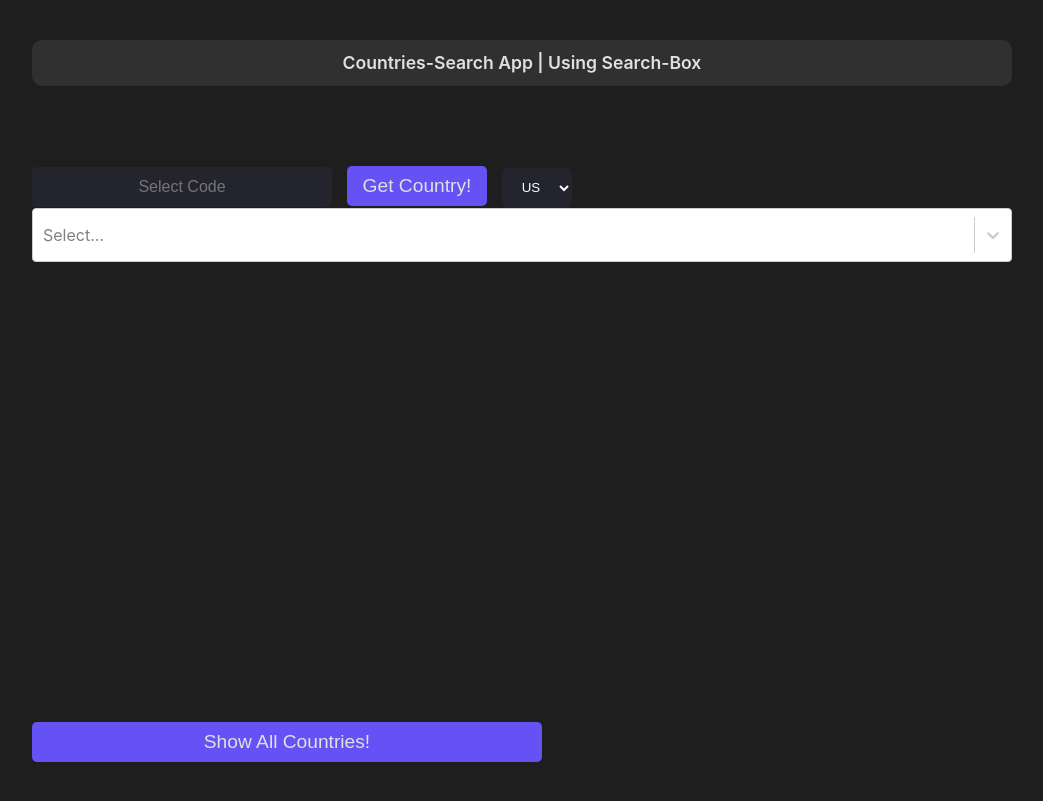
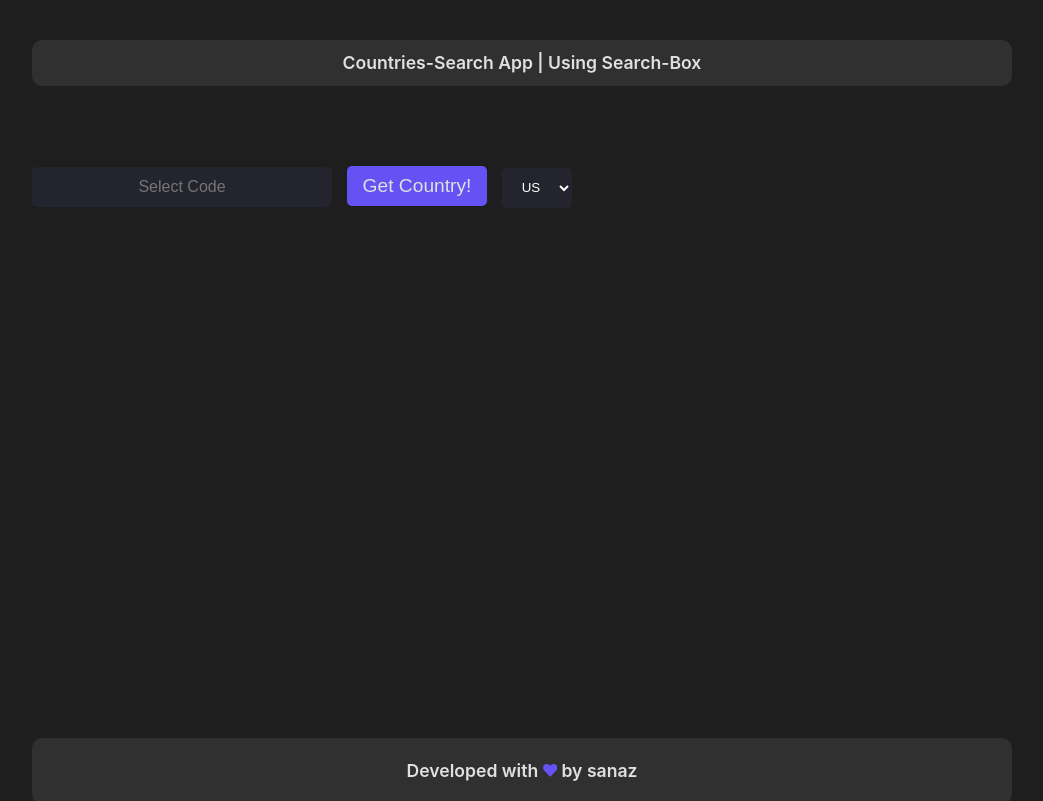
Before and after one commit to sanaz-gh/GraphQL-List-Countries, a React (Vite) app: page / in a window 1280 px wide. Shown: the top 801 px of the page, without its empty margins (118-1161 px from the left). Built offline with nearby package versions, Linux system fonts and the light colour scheme.

Commit message:
changes in select options

```diff
--- a/src/App.jsx
+++ b/src/App.jsx
@@ -2,21 +2,19 @@ import Layout from "./layouts/Layout";
 import Countries from "./components/Countries";
 import Search from "./components/Search";
 import Demo from "./components/Demo";
-import { useState } from "react";
+import Country from "./components/Demo";
 
 
 
 function App() {
 
-
-  const [collabs, setCollabs] = useState("");
-
   return (
     <>
     <Layout>
     {/* <Search /> */}
-    <Demo setCollabs={setCollabs} />
-    <Countries/>
+    <Demo />
+    {/* <Countries/>  */}
+    {/* <Country/> */}
     </Layout>
     </>
   );
--- a/src/components/Demo.jsx
+++ b/src/components/Demo.jsx
@@ -8,9 +8,9 @@ import Select from 'react-select';
 const Demo = () => {
 
 const [getCountry, { loading, error, data, called }] = useLazyQuery(GET_COUNTRY);
+
 const [code, setCode] = useState([]);
 const [text, setText] = useState("");
-const [query, setQuery] = useState("");
 
 
    const handleSearch = (e) => {
@@ -25,21 +25,20 @@ console.log({loading, data, error, called});
 if (loading) return <h3>loading</h3>;
 if (error) return <h3>something went wrong!</h3>
 
-const optionsCode = [
-    { label: 'US', value: 'US' },
-    { label: 'BR', value: 'BR' },
-    { label: 'TR', value: 'TR' },
-    { label: 'IR', value: 'IR' },
-    { label: 'CA', value: 'CA' },
-    { label: 'FR', value: 'FR' },
-  ];
+// const optionsCode = [
+//     { label: 'US', value: 'US' },
+//     { label: 'BR', value: 'BR' },
+//     { label: 'TR', value: 'TR' },
+//     { label: 'IR', value: 'IR' },
+//     { label: 'CA', value: 'CA' },
+//     { label: 'FR', value: 'FR' },
+//   ];
 
   return (
 <div>
-
     <div className={styles.searchBox}>
         <input type="text"  onChange={(e) => setText(e.target.value)} placeholder = "Select Code" value={code}  />
-        <button onClick={handleSearch}> Get Country!</button>
+        <button  onClick={handleSearch}> Get Country!</button>
         <select  className={styles.favorite}   value={code} onChange={(e)=>setCode(e.target.value)} >
          <option value="US">US</option>
          <option value="BR">BR</option>
@@ -48,13 +47,11 @@ const optionsCode = [
          <option value="FR">FR</option>
          <option value="AK">AK</option>
          <option value="JP">JP</option>
-         <option value="KR">KR</option>
-         <option value="AU">AU</option>
-         <option value="AT">AT</option>
         </select>
-        <Select options={optionsCode}  onChange={optionsCode.map(opt => ({ label: opt, value: opt }))}
-        onClick={code}
-         isMulti />
+
+         {/* <Select options={optionsCode}  onChange={optionsCode.map(opt => ({ label: opt, value: opt }))}
+         isMulti /> */}
+
         </div>
         <div className={styles.searchResult}>
         {loading && <h1> ...loading</h1>}
--- a/src/components/Search.jsx
+++ b/src/components/Search.jsx
@@ -7,11 +7,12 @@ import { GET_COUNTRY } from "../graphql/queries";
 const Search = () => {
   const [code, setCode] = useState('');
 
-  const [search, { loading, error, data }] = useLazyQuery(GET_COUNTRY);
+  const [getCountry, { loading, error, data }] = useLazyQuery(GET_COUNTRY);
 
-  // const handleSearch = () => {
-  //   search({ variables: { code: code } });
-  // };
+  const handleSearch = (e) => {
+    e.preventDefault();
+    getCountry({ variables: { code: code } });
+  };
 
   return (
     <div  className={styles.search}>
@@ -21,7 +22,7 @@ const Search = () => {
         onChange={(e) => setCode(e.target.value.toUpperCase())}
         placeholder = "Enter Country Code ..."
       />
-      <button onClick={() => search({variables: {code: code}})}>Search</button>
+      <button onClick={handleSearch}>Search</button>
 
       {loading && <p>Loading...</p>}
       {error && <p>Error: {error.message}</p>}
```
Also changed, not shown: src/components/Demo.module.css (line endings or trailing spaces), src/components/Search.module.css (line endings or trailing spaces).
